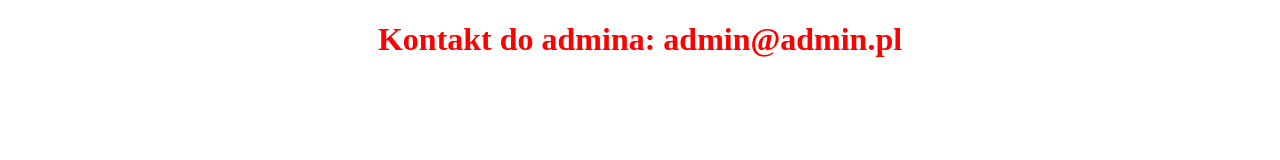
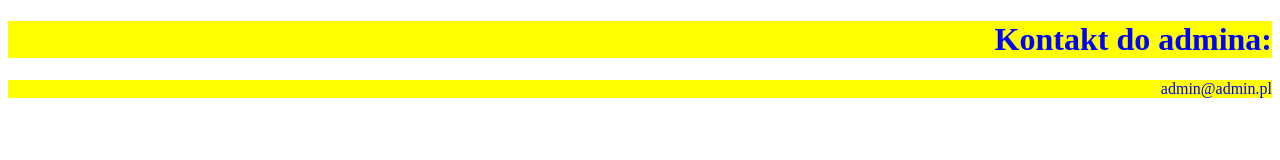
Before and after one commit to slavek407/Projekt302, a plain HTML site: page index.html in a window 1280 px wide. Drawn offline with Linux system fonts and the light colour scheme.

Commit message:
Added new style and contact for admin

```diff
--- a/index.html
+++ b/index.html
@@ -8,6 +8,7 @@
     <link rel="stylesheet" type="text/css" href="style.css">
 </head>
 <body>
-    <h1>Kontakt do admina: admin@admin.pl </h1>
+    <h1>Kontakt do admina:  </h1>
+    <p>admin@admin.pl</p>
 </body>
 </html>
--- a/style.css
+++ b/style.css
@@ -1,4 +1,5 @@
-h1 {
-    color: red;
-    text-align: center;
+h1, p {
+    color: blue;
+    background: yellow;
+    text-align: right;
 }
```
